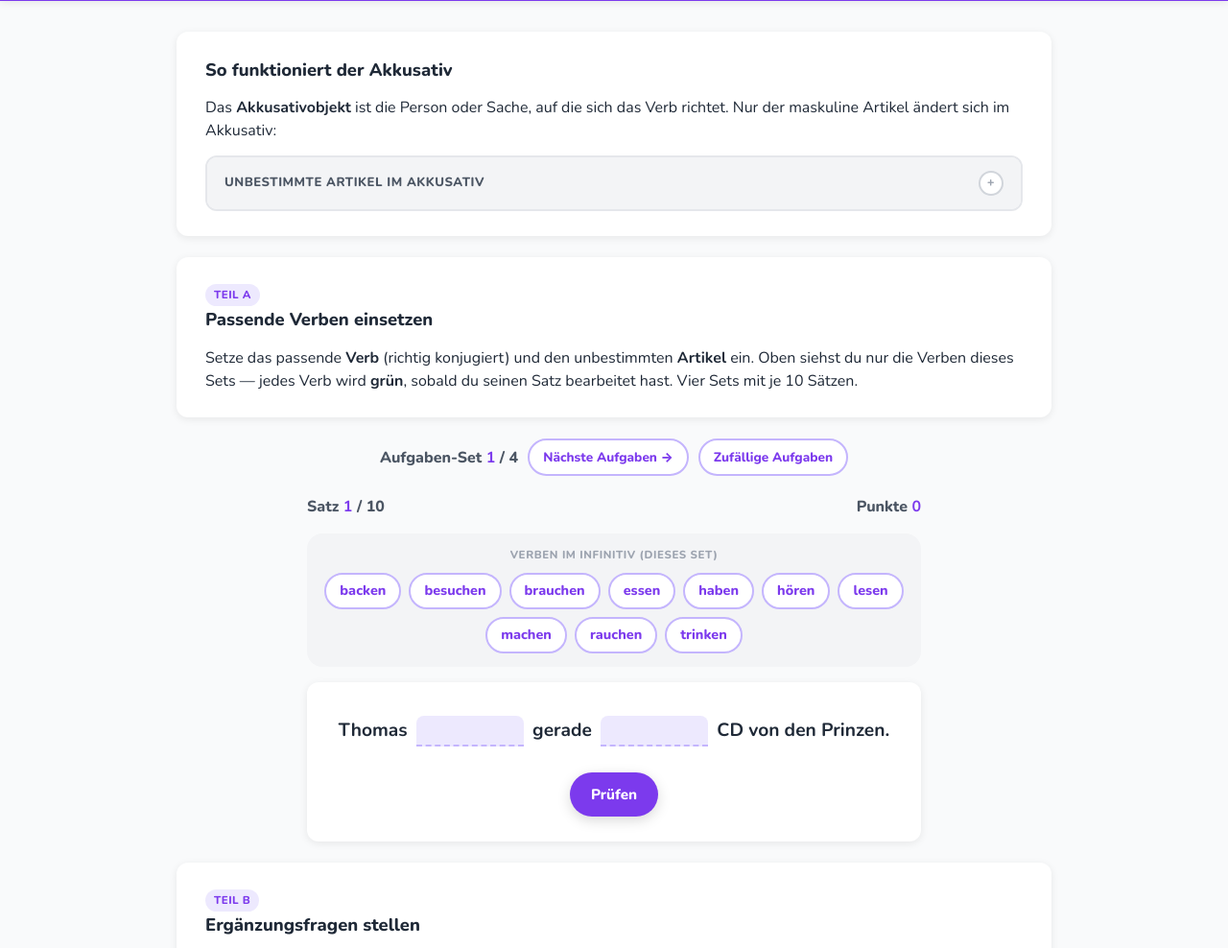
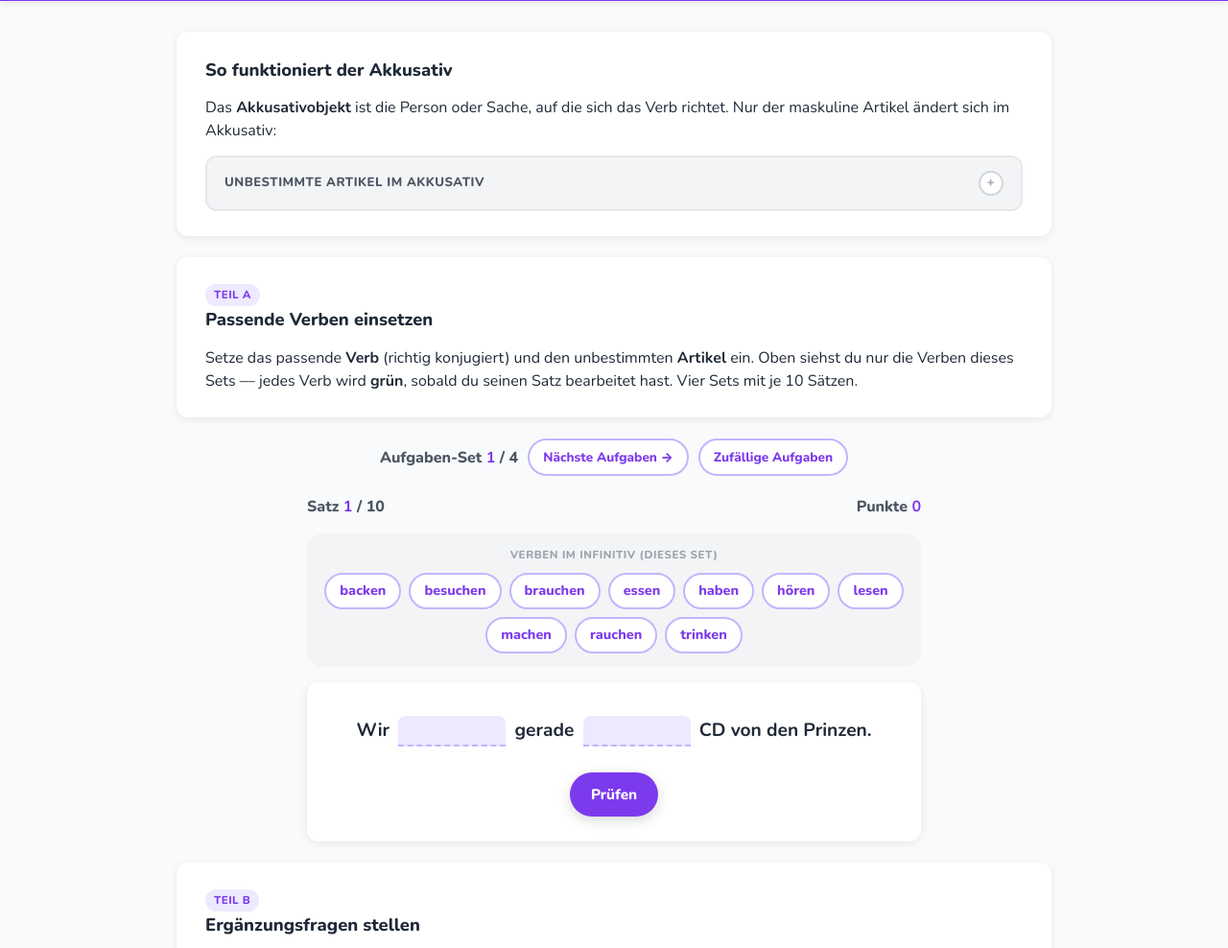
Before and after one commit to Birdistheword/birdistheword.github.io, a plain HTML site: page exercises/akkusativ-uebung-039.html in a window 1280 px wide. Shown: the part 72-1060 px from the top of the page at 96% size. Drawn offline with nearby package versions, Linux system fonts and the light colour scheme.

Commit message:
Exercise A: vary grammatical person + cache-bust assets
- Rewrite all 40 Part A sentences to cover 1st/2nd/3rd person, singular
  and plural, with the verb conjugated to match (infinitives and noun
  articles unchanged, so the per-set verb bank is the same).
- Add ?v= version tags to the styles.css / engine.js links so browsers
  fetch the latest engine after each change (no-build cache-busting).
  This is why a misspelled verb still appeared "unused" on the live
  site: the old cached engine only marked verbs entered correctly.

Co-Authored-By: Claude Opus 4.8 <noreply@anthropic.com>

```diff
--- a/exercises/akkusativ-uebung-039.html
+++ b/exercises/akkusativ-uebung-039.html
@@ -5,7 +5,7 @@
 <meta name="viewport" content="width=device-width, initial-scale=1.0">
 <title>Akkusativ — Übung 039 — Deutsch</title>
 <link href="https://fonts.googleapis.com/css2?family=Nunito:wght@400;600;700;800&display=swap" rel="stylesheet">
-<link rel="stylesheet" href="../assets/styles.css">
+<link rel="stylesheet" href="../assets/styles.css?v=20260624">
 </head>
 
 <body class="theme-purple">
@@ -95,106 +95,109 @@
 
 <footer class="site-footer">Bird is the Word · Deutsch lernen</footer>
 
-<script src="../assets/engine.js"></script>
+<script src="../assets/engine.js?v=20260624"></script>
 <script>
 /* ---------- A) Passende Verben + Artikel (typed blanks) ---------- */
 /* bankGap:0 → the per-set bank is built from each item's `bankWord`
-   (the infinitive); the chip turns green once that verb is entered right. */
+   (the infinitive); the chip turns green once that sentence is done.
+   Subjects cover 1st/2nd/3rd person, singular & plural, so the verb
+   form changes accordingly; the infinitive (bankWord) and the noun's
+   article stay the same. */
 fillGame("#game-a", {
   bankGap: 0,
   bankLabel: "Verben im Infinitiv (dieses Set)",
   sets: [
-    /* Set 1 — original worksheet sentences */
+    /* Set 1 */
     [
-      { sentence: "Mein Vater ____ jeden Tag ____ Flasche Bier.", answers: ["trinkt", "eine"], bankWord: "trinken",
-        explain: "trinken → trinkt. die Flasche ist feminin → eine." },
-      { sentence: "Sylvia ____ schon seit 3 Wochen ____ Diät.", answers: ["macht", "eine"], bankWord: "machen",
-        explain: "machen → macht. die Diät ist feminin → eine." },
+      { sentence: "Ich ____ jeden Tag ____ Flasche Bier.", answers: ["trinke", "eine"], bankWord: "trinken",
+        explain: "trinken → ich trinke (1. Person Sg.). die Flasche → eine." },
+      { sentence: "Du ____ schon seit 3 Wochen ____ Diät.", answers: ["machst", "eine"], bankWord: "machen",
+        explain: "machen → du machst (2. Person Sg.). die Diät → eine." },
       { sentence: "Der Mann ____ schon wieder ____ Zigarette.", answers: ["raucht", "eine"], bankWord: "rauchen",
-        explain: "rauchen → raucht. die Zigarette ist feminin → eine." },
-      { sentence: "Frau Haller ____ nur ____ Bruder.", answers: ["hat", "einen"], bankWord: "haben",
-        explain: "haben → hat. der Bruder ist maskulin → einen." },
-      { sentence: "Meine Schwester ____ abends gern ____ Buch.", answers: ["liest", "ein"], bankWord: "lesen",
-        explain: "lesen → liest. das Buch ist neutral → ein." },
-      { sentence: "Sabine ____ ____ neuen Tisch.", answers: ["braucht", "einen"], bankWord: "brauchen",
-        explain: "brauchen → braucht. der Tisch ist maskulin → einen." },
+        explain: "rauchen → er raucht (3. Person Sg.). die Zigarette → eine." },
+      { sentence: "Wir ____ nur ____ Bruder.", answers: ["haben", "einen"], bankWord: "haben",
+        explain: "haben → wir haben (1. Person Pl.). der Bruder → einen." },
+      { sentence: "Ihr ____ abends gern ____ Buch.", answers: ["lest", "ein"], bankWord: "lesen",
+        explain: "lesen → ihr lest (2. Person Pl.). das Buch → ein." },
+      { sentence: "Meine Eltern ____ ____ neuen Tisch.", answers: ["brauchen", "einen"], bankWord: "brauchen",
+        explain: "brauchen → sie brauchen (3. Person Pl.). der Tisch → einen." },
       { sentence: "Heute Abend ____ ich ____ Freundin von mir.", answers: ["besuche", "eine"], bankWord: "besuchen",
-        explain: "besuchen → ich besuche. die Freundin ist feminin → eine." },
-      { sentence: "Das Kind ____ ____ Apfel.", answers: ["isst", "einen"], bankWord: "essen",
-        explain: "essen → isst. der Apfel ist maskulin → einen." },
+        explain: "besuchen → ich besuche (1. Person Sg.). die Freundin → eine." },
+      { sentence: "Du ____ ____ Apfel.", answers: ["isst", "einen"], bankWord: "essen",
+        explain: "essen → du isst (2. Person Sg., e → i). der Apfel → einen." },
       { sentence: "Der Bäcker ____ ____ Kuchen.", answers: ["backt", "einen"], bankWord: "backen",
-        explain: "backen → backt. der Kuchen ist maskulin → einen." },
-      { sentence: "Thomas ____ gerade ____ CD von den Prinzen.", answers: ["hört", "eine"], bankWord: "hören",
-        explain: "hören → hört. die CD ist feminin → eine." },
+        explain: "backen → er backt (3. Person Sg.). der Kuchen → einen." },
+      { sentence: "Wir ____ gerade ____ CD von den Prinzen.", answers: ["hören", "eine"], bankWord: "hören",
+        explain: "hören → wir hören (1. Person Pl.). die CD → eine." },
     ],
     /* Set 2 */
     [
-      { sentence: "Anna ____ ____ Rock.", answers: ["kauft", "einen"], bankWord: "kaufen",
-        explain: "kaufen → kauft. der Rock ist maskulin → einen." },
-      { sentence: "Der Lehrer ____ ____ Satz.", answers: ["schreibt", "einen"], bankWord: "schreiben",
-        explain: "schreiben → schreibt. der Satz ist maskulin → einen." },
-      { sentence: "Mein Bruder ____ ____ Wohnung.", answers: ["sucht", "eine"], bankWord: "suchen",
-        explain: "suchen → sucht. die Wohnung ist feminin → eine." },
-      { sentence: "Das Mädchen ____ ____ Bild.", answers: ["malt", "ein"], bankWord: "malen",
-        explain: "malen → malt. das Bild ist neutral → ein." },
-      { sentence: "Der Junge ____ ____ Stift.", answers: ["nimmt", "einen"], bankWord: "nehmen",
-        explain: "nehmen → nimmt. der Stift ist maskulin → einen." },
+      { sentence: "Ich ____ ____ Rock.", answers: ["kaufe", "einen"], bankWord: "kaufen",
+        explain: "kaufen → ich kaufe (1. Person Sg.). der Rock → einen." },
+      { sentence: "Du ____ ____ Satz.", answers: ["schreibst", "einen"], bankWord: "schreiben",
+        explain: "schreiben → du schreibst (2. Person Sg.). der Satz → einen." },
+      { sentence: "Wir ____ ____ Wohnung.", answers: ["suchen", "eine"], bankWord: "suchen",
+        explain: "suchen → wir suchen (1. Person Pl.). die Wohnung → eine." },
+      { sentence: "Ihr ____ ____ Bild.", answers: ["malt", "ein"], bankWord: "malen",
+        explain: "malen → ihr malt (2. Person Pl.). das Bild → ein." },
+      { sentence: "Du ____ ____ Stift.", answers: ["nimmst", "einen"], bankWord: "nehmen",
+        explain: "nehmen → du nimmst (2. Person Sg., e → i). der Stift → einen." },
       { sentence: "Meine Mutter ____ ____ Suppe.", answers: ["kocht", "eine"], bankWord: "kochen",
-        explain: "kochen → kocht. die Suppe ist feminin → eine." },
-      { sentence: "Der Tourist ____ ____ Kirche.", answers: ["fotografiert", "eine"], bankWord: "fotografieren",
-        explain: "fotografieren → fotografiert. die Kirche ist feminin → eine." },
-      { sentence: "Die Frau ____ ____ Mantel.", answers: ["trägt", "einen"], bankWord: "tragen",
-        explain: "tragen → trägt. der Mantel ist maskulin → einen." },
-      { sentence: "Der Schüler ____ ____ Fenster.", answers: ["öffnet", "ein"], bankWord: "öffnen",
-        explain: "öffnen → öffnet. das Fenster ist neutral → ein." },
-      { sentence: "Peter ____ ____ Schlüssel.", answers: ["findet", "einen"], bankWord: "finden",
-        explain: "finden → findet. der Schlüssel ist maskulin → einen." },
+        explain: "kochen → sie kocht (3. Person Sg.). die Suppe → eine." },
+      { sentence: "Die Touristen ____ ____ Kirche.", answers: ["fotografieren", "eine"], bankWord: "fotografieren",
+        explain: "fotografieren → sie fotografieren (3. Person Pl.). die Kirche → eine." },
+      { sentence: "Du ____ ____ Mantel.", answers: ["trägst", "einen"], bankWord: "tragen",
+        explain: "tragen → du trägst (2. Person Sg., a → ä). der Mantel → einen." },
+      { sentence: "Ich ____ ____ Fenster.", answers: ["öffne", "ein"], bankWord: "öffnen",
+        explain: "öffnen → ich öffne (1. Person Sg.). das Fenster → ein." },
+      { sentence: "Er ____ ____ Schlüssel.", answers: ["findet", "einen"], bankWord: "finden",
+        explain: "finden → er findet (3. Person Sg.). der Schlüssel → einen." },
     ],
     /* Set 3 */
     [
       { sentence: "Der Hund ____ ____ Ball.", answers: ["holt", "einen"], bankWord: "holen",
-        explain: "holen → holt. der Ball ist maskulin → einen." },
-      { sentence: "Die Studentin ____ ____ Sprache.", answers: ["lernt", "eine"], bankWord: "lernen",
-        explain: "lernen → lernt. die Sprache ist feminin → eine." },
-      { sentence: "Onkel Karl ____ ____ Bus.", answers: ["fährt", "einen"], bankWord: "fahren",
-        explain: "fahren → fährt. der Bus ist maskulin → einen." },
-      { sentence: "Das Kind ____ ____ Haus.", answers: ["baut", "ein"], bankWord: "bauen",
-        explain: "bauen → baut. das Haus ist neutral → ein." },
-      { sentence: "Der Kellner ____ ____ Pizza.", answers: ["bringt", "eine"], bankWord: "bringen",
-        explain: "bringen → bringt. die Pizza ist feminin → eine." },
-      { sentence: "Meine Oma ____ ____ Baum.", answers: ["pflanzt", "einen"], bankWord: "pflanzen",
-        explain: "pflanzen → pflanzt. der Baum ist maskulin → einen." },
-      { sentence: "Der Mann ____ ____ Auto.", answers: ["repariert", "ein"], bankWord: "reparieren",
-        explain: "reparieren → repariert. das Auto ist neutral → ein." },
-      { sentence: "Lisa ____ ____ Salat.", answers: ["bestellt", "einen"], bankWord: "bestellen",
-        explain: "bestellen → bestellt. der Salat ist maskulin → einen." },
-      { sentence: "Der Vater ____ ____ Hemd.", answers: ["wäscht", "ein"], bankWord: "waschen",
-        explain: "waschen → wäscht. das Hemd ist neutral → ein." },
+        explain: "holen → er holt (3. Person Sg.). der Ball → einen." },
+      { sentence: "Wir ____ ____ Sprache.", answers: ["lernen", "eine"], bankWord: "lernen",
+        explain: "lernen → wir lernen (1. Person Pl.). die Sprache → eine." },
+      { sentence: "Du ____ ____ Bus.", answers: ["fährst", "einen"], bankWord: "fahren",
+        explain: "fahren → du fährst (2. Person Sg., a → ä). der Bus → einen." },
+      { sentence: "Ihr ____ ____ Haus.", answers: ["baut", "ein"], bankWord: "bauen",
+        explain: "bauen → ihr baut (2. Person Pl.). das Haus → ein." },
+      { sentence: "Ich ____ ____ Pizza.", answers: ["bringe", "eine"], bankWord: "bringen",
+        explain: "bringen → ich bringe (1. Person Sg.). die Pizza → eine." },
+      { sentence: "Die Gärtner ____ ____ Baum.", answers: ["pflanzen", "einen"], bankWord: "pflanzen",
+        explain: "pflanzen → sie pflanzen (3. Person Pl.). der Baum → einen." },
+      { sentence: "Du ____ ____ Auto.", answers: ["reparierst", "ein"], bankWord: "reparieren",
+        explain: "reparieren → du reparierst (2. Person Sg.). das Auto → ein." },
+      { sentence: "Wir ____ ____ Salat.", answers: ["bestellen", "einen"], bankWord: "bestellen",
+        explain: "bestellen → wir bestellen (1. Person Pl.). der Salat → einen." },
+      { sentence: "Er ____ ____ Hemd.", answers: ["wäscht", "ein"], bankWord: "waschen",
+        explain: "waschen → er wäscht (3. Person Sg., a → ä). das Hemd → ein." },
       { sentence: "Die Katze ____ ____ Maus.", answers: ["fängt", "eine"], bankWord: "fangen",
-        explain: "fangen → fängt. die Maus ist feminin → eine." },
+        explain: "fangen → sie fängt (3. Person Sg., a → ä). die Maus → eine." },
     ],
     /* Set 4 */
     [
-      { sentence: "Der Schüler ____ ____ Buch.", answers: ["vergisst", "ein"], bankWord: "vergessen",
-        explain: "vergessen → vergisst. das Buch ist neutral → ein." },
-      { sentence: "Die Verkäuferin ____ ____ Ring.", answers: ["verkauft", "einen"], bankWord: "verkaufen",
-        explain: "verkaufen → verkauft. der Ring ist maskulin → einen." },
-      { sentence: "Mein Freund ____ ____ Freundin.", answers: ["trifft", "eine"], bankWord: "treffen",
-        explain: "treffen → trifft. die Freundin ist feminin → eine." },
-      { sentence: "Der Gärtner ____ ____ Blume.", answers: ["gießt", "eine"], bankWord: "gießen",
-        explain: "gießen → gießt. die Blume ist feminin → eine." },
+      { sentence: "Du ____ ____ Buch.", answers: ["vergisst", "ein"], bankWord: "vergessen",
+        explain: "vergessen → du vergisst (2. Person Sg., e → i). das Buch → ein." },
+      { sentence: "Ich ____ ____ Ring.", answers: ["verkaufe", "einen"], bankWord: "verkaufen",
+        explain: "verkaufen → ich verkaufe (1. Person Sg.). der Ring → einen." },
+      { sentence: "Wir ____ ____ Freundin.", answers: ["treffen", "eine"], bankWord: "treffen",
+        explain: "treffen → wir treffen (1. Person Pl.). die Freundin → eine." },
+      { sentence: "Ihr ____ ____ Blume.", answers: ["gießt", "eine"], bankWord: "gießen",
+        explain: "gießen → ihr gießt (2. Person Pl.). die Blume → eine." },
       { sentence: "Das Mädchen ____ ____ Stern.", answers: ["zeichnet", "einen"], bankWord: "zeichnen",
-        explain: "zeichnen → zeichnet. der Stern ist maskulin → einen." },
-      { sentence: "Die Lehrerin ____ ____ Regel.", answers: ["erklärt", "eine"], bankWord: "erklären",
-        explain: "erklären → erklärt. die Regel ist feminin → eine." },
-      { sentence: "Der Koch ____ ____ Kuchen.", answers: ["schneidet", "einen"], bankWord: "schneiden",
-        explain: "schneiden → schneidet. der Kuchen ist maskulin → einen." },
-      { sentence: "Tom ____ ____ Geschenk.", answers: ["packt", "ein"], bankWord: "packen",
-        explain: "packen → packt. das Geschenk ist neutral → ein." },
-      { sentence: "Die Frau ____ ____ Arzt.", answers: ["ruft", "einen"], bankWord: "rufen",
-        explain: "rufen → ruft. der Arzt ist maskulin → einen." },
-      { sentence: "Der Junge ____ ____ Stein.", answers: ["wirft", "einen"], bankWord: "werfen",
-        explain: "werfen → wirft. der Stein ist maskulin → einen." },
+        explain: "zeichnen → es zeichnet (3. Person Sg.). der Stern → einen." },
+      { sentence: "Die Lehrer ____ ____ Regel.", answers: ["erklären", "eine"], bankWord: "erklären",
+        explain: "erklären → sie erklären (3. Person Pl.). die Regel → eine." },
+      { sentence: "Du ____ ____ Kuchen.", answers: ["schneidest", "einen"], bankWord: "schneiden",
+        explain: "schneiden → du schneidest (2. Person Sg.). der Kuchen → einen." },
+      { sentence: "Wir ____ ____ Geschenk.", answers: ["packen", "ein"], bankWord: "packen",
+        explain: "packen → wir packen (1. Person Pl.). das Geschenk → ein." },
+      { sentence: "Ich ____ ____ Arzt.", answers: ["rufe", "einen"], bankWord: "rufen",
+        explain: "rufen → ich rufe (1. Person Sg.). der Arzt → einen." },
+      { sentence: "Er ____ ____ Stein.", answers: ["wirft", "einen"], bankWord: "werfen",
+        explain: "werfen → er wirft (3. Person Sg., e → i). der Stein → einen." },
     ],
   ],
 });
```
